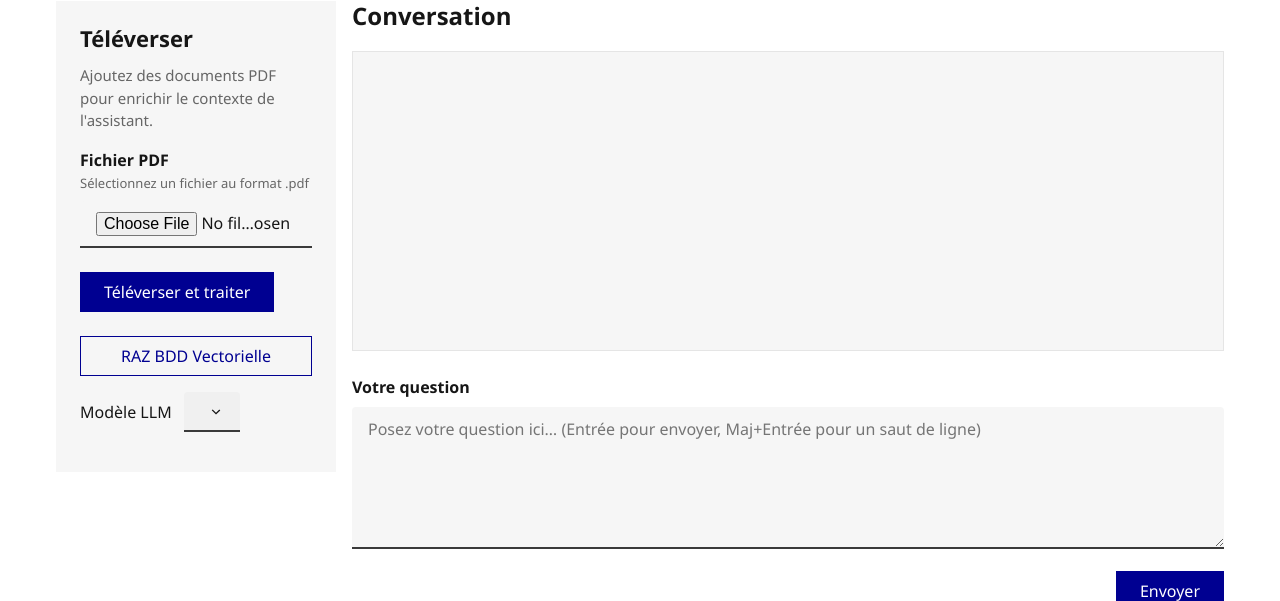
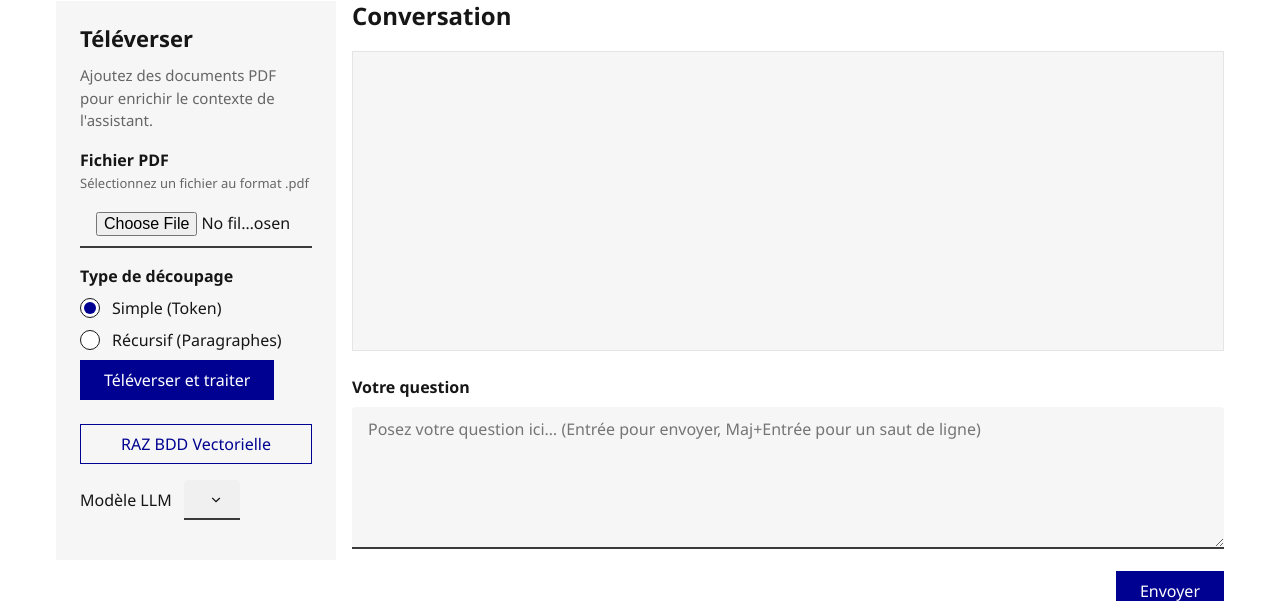
Before and after one commit to yann5963/RagPdfChatBot, a Spring app: template src/main/resources/templates/chat.html in a window 1280 px wide. Shown: the part 187-788 px from the top of the page. Run offline with Thymeleaf, Linux system fonts and the light colour scheme; the template is opened without the code that fills it, so the values that code supplies are empty.

Commit message:
Implement Recursive Character Text Splitter
- Added `RecursiveCharacterTextSplitter.java` in `com.antigravity.rag.service`.
- Added unit tests in `RecursiveCharacterTextSplitterTest.java`.
- Updated `chat.html` to include a radio button group for selecting the splitter type (Simple/Recursive).
- Added DSFR-styled radio button CSS to `dsfr-local.css`.
- Updated `RagController` to accept `splitterType` parameter.
- Updated `VectorIngestionService` to instantiate the appropriate splitter based on user choice.

This allows users to choose between the existing token-based splitting and a new recursive splitting strategy that respects paragraph boundaries.

Co-authored-by: yann5963 <16241180+yann5963@users.noreply.github.com>

```diff
--- a/src/main/java/com/antigravity/rag/controller/RagController.java
+++ b/src/main/java/com/antigravity/rag/controller/RagController.java
@@ -53,9 +53,10 @@ public class RagController {
      */
     @PostMapping("/api/ingest")
     @ResponseBody
-    public Map<String, String> ingest(@RequestParam("file") MultipartFile file) {
+    public Map<String, String> ingest(@RequestParam("file") MultipartFile file,
+                                      @RequestParam(value = "splitterType", defaultValue = "simple") String splitterType) {
         try {
-            ingestionService.ingest(file);
+            ingestionService.ingest(file, splitterType);
             return Map.of("status", "success", "message", "File ingested successfully");
         } catch (IOException e) {
             return Map.of("status", "error", "message", e.getMessage());
--- a/src/main/resources/static/css/dsfr-local.css
+++ b/src/main/resources/static/css/dsfr-local.css
@@ -640,3 +640,82 @@ textarea.fr-input {
 .fr-select:hover {
     background-color: var(--grey-200);
 }
+/* =========================================================
+   13. RADIO BUTTONS & FIELDSET
+   ========================================================= */
+.fr-fieldset {
+    border: none;
+    margin: 0;
+    padding: 0;
+    display: flex;
+    flex-direction: column;
+    align-items: flex-start;
+}
+
+.fr-fieldset__legend {
+    margin-bottom: var(--spacing-2w);
+    font-size: 1rem;
+    font-weight: 700;
+    padding-inline-start: 0;
+    padding-inline-end: 0;
+}
+
+.fr-fieldset__content {
+    display: flex;
+    flex-direction: column;
+    gap: var(--spacing-2w);
+}
+
+.fr-radio-group {
+    display: flex;
+    align-items: center;
+    position: relative;
+}
+
+.fr-radio-group input[type="radio"] {
+    position: absolute;
+    opacity: 0;
+    width: 1.5rem;
+    height: 1.5rem;
+    cursor: pointer;
+}
+
+.fr-radio-group label {
+    display: flex;
+    align-items: center;
+    padding-left: 2rem; /* space for custom radio */
+    position: relative;
+    cursor: pointer;
+    font-weight: 400;
+    margin-bottom: 0; /* Override generic label */
+}
+
+.fr-radio-group label::before {
+    content: "";
+    display: inline-block;
+    width: 1.25rem;
+    height: 1.25rem;
+    border-radius: 50%;
+    border: 1px solid var(--grey-1000);
+    position: absolute;
+    left: 0;
+    top: 0.125rem;
+    background-color: var(--white);
+}
+
+.fr-radio-group input[type="radio"]:checked + label::after {
+    content: "";
+    display: inline-block;
+    width: 0.75rem;
+    height: 0.75rem;
+    border-radius: 50%;
+    background-color: var(--bf-sun);
+    position: absolute;
+    left: 0.25rem;
+    top: 0.375rem;
+}
+
+.fr-radio-group input[type="radio"]:focus + label::before {
+    outline: 2px solid var(--bf-sun);
+    outline-offset: 2px;
+}
--- a/src/main/resources/templates/chat.html
+++ b/src/main/resources/templates/chat.html
@@ -49,6 +49,25 @@
                                     </label>
                                     <input class="fr-upload" type="file" id="fileInput" accept=".pdf" required />
                                 </div>
+
+                                <div class="fr-form-group fr-mt-2w">
+                                    <fieldset class="fr-fieldset">
+                                        <legend class="fr-fieldset__legend fr-text--regular" id='radio-legend'>
+                                            Type de découpage
+                                        </legend>
+                                        <div class="fr-fieldset__content">
+                                            <div class="fr-radio-group">
+                                                <input type="radio" id="splitSimple" name="splitterType" value="simple" checked>
+                                                <label class="fr-label" for="splitSimple">Simple (Token)</label>
+                                            </div>
+                                            <div class="fr-radio-group">
+                                                <input type="radio" id="splitRecursive" name="splitterType" value="recursive">
+                                                <label class="fr-label" for="splitRecursive">Récursif (Paragraphes)</label>
+                                            </div>
+                                        </div>
+                                    </fieldset>
+                                </div>
+
                                 <button class="fr-btn fr-mt-2w" type="submit">
                                     Téléverser et traiter
                                 </button>
@@ -117,6 +136,9 @@
 
             const formData = new FormData();
             formData.append('file', fileInput.files[0]);
+
+            const splitterType = document.querySelector('input[name="splitterType"]:checked').value;
+            formData.append('splitterType', splitterType);
 
             statusDiv.innerHTML = '<div class="fr-alert fr-alert--info fr-alert--sm"><p>Téléversement et traitement en cours…</p></div>';
 
```
Also changed, not shown: src/main/java/com/antigravity/rag/service/RecursiveCharacterTextSplitter.java (added, +132 -0 lines), src/main/java/com/antigravity/rag/service/VectorIngestionService.java (+15 -8 lines), 1 other file.
